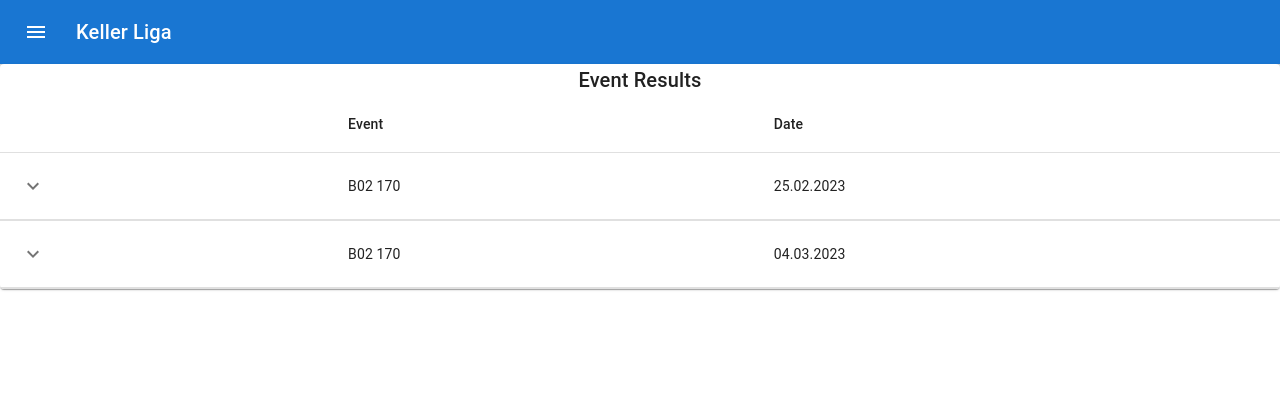
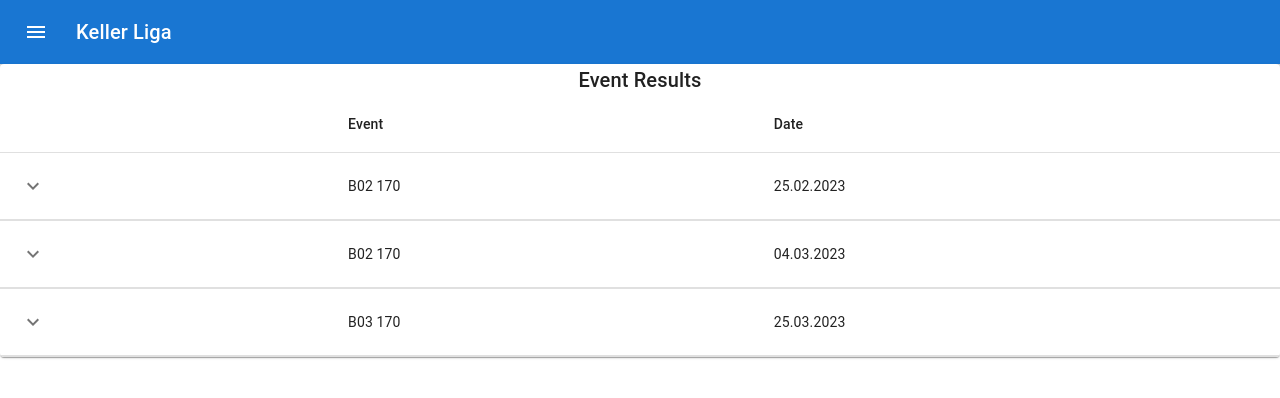
Before and after one commit to ChillySpiral/DartsLeague, a React (Create React App) app: page /DartsLeague/results in a window 1280 px wide. Shown: the top 398 px of the page. Built offline with nearby package versions, Linux system fonts and the light colour scheme.

Commit message:
Event 3 Data

```diff
--- a/src/pages/Home.tsx
+++ b/src/pages/Home.tsx
@@ -159,6 +159,10 @@ const gameResults : EventResults[] = [
     [new EventData("Tati", 8), new EventData("Matthias", 4), new EventData("Max", 4), new EventData("Rubik", 4), new EventData("Christian", 2), new EventData("Shoti", -2), new EventData("Manuel", -2), new EventData("Niki", -4), new EventData("Michael", -4), new EventData("Lukas", -10)],
     [new TiedGroup(["Matthias", "Max"]), new TiedGroup(["Shoti", "Manuel"])]
   ),
+  new EventResults(
+    [new EventData("Christian", 2), new EventData("Manuel", 2), new EventData("Matthias", 2), new EventData("Tati", 1), new EventData("Rubik", -2), new EventData("Max", -5)],
+    [new TiedGroup(["Christian", "Manuel", "Matthias"])]
+  ),
 ]
 
 function countPerPlayer(){
--- a/src/pages/Results.tsx
+++ b/src/pages/Results.tsx
@@ -51,6 +51,8 @@ const data_rows : EventResults[] = [
   [new PlayerResult("Niki", 4, 2, 1, 10, 4, 14), new PlayerResult("Rubik", 4, 2, 1, 10, 4, 14), new PlayerResult("Christian", 3, 3, 1, 9, 5, 12), new PlayerResult("Max", 2, 4, 1, 8, 6, 10), new PlayerResult("Matthias", 2, 3, 2, 7, 7, 9), new PlayerResult("Shoti", 1, 2, 4, 4, 10, 5), new PlayerResult("Manuel", 1, 2, 4, 4, 10, 5), new PlayerResult("Lukas", 0, 4, 3, 4, 10, 4)]),
   new EventResults("B02 170", "04.03.2023",
   [new PlayerResult("Tati", 5, 3, 1, 13, 5, 18), new PlayerResult("Matthias", 3, 5, 1, 11, 7, 14), new PlayerResult("Max", 3, 5, 1, 11, 7, 14), new PlayerResult("Rubik", 2, 7, 0, 11, 7, 13), new PlayerResult("Christian", 3, 4, 2, 10, 8, 13), new PlayerResult("Shoti", 2, 4, 3, 8, 10, 10), new PlayerResult("Manuel", 2, 4, 3, 8, 10, 10), new PlayerResult("Niki", 2, 3, 4, 7, 11, 9), new PlayerResult("Michael", 0, 7, 2, 7, 11, 7), new PlayerResult("Lukas", 0, 4, 5, 4, 14, 4)]),
+  new EventResults("B03 170", "25.03.2023",
+  [new PlayerResult("Christian", 3, 0, 2, 6, 4, 3), new PlayerResult("Manuel", 3, 0, 2, 6, 4, 3), new PlayerResult("Matthias", 3, 0, 2, 6, 4, 3), new PlayerResult("Tati", 3, 0, 2, 6, 5, 3), new PlayerResult("Rubik", 2, 0, 3, 5, 7, 2), new PlayerResult("Max", 1, 0, 4, 3, 8, 1)]),
 ];
 
 function createData(index : number){
@@ -123,7 +125,8 @@ function Row(props: { row: ReturnType<typeof createData> }) {
 //Data to be inserted here
 const rows = [
   createData(0),
-  createData(1)
+  createData(1),
+  createData(2)
 ];
 
 export default function CollapsibleTable() {
```
